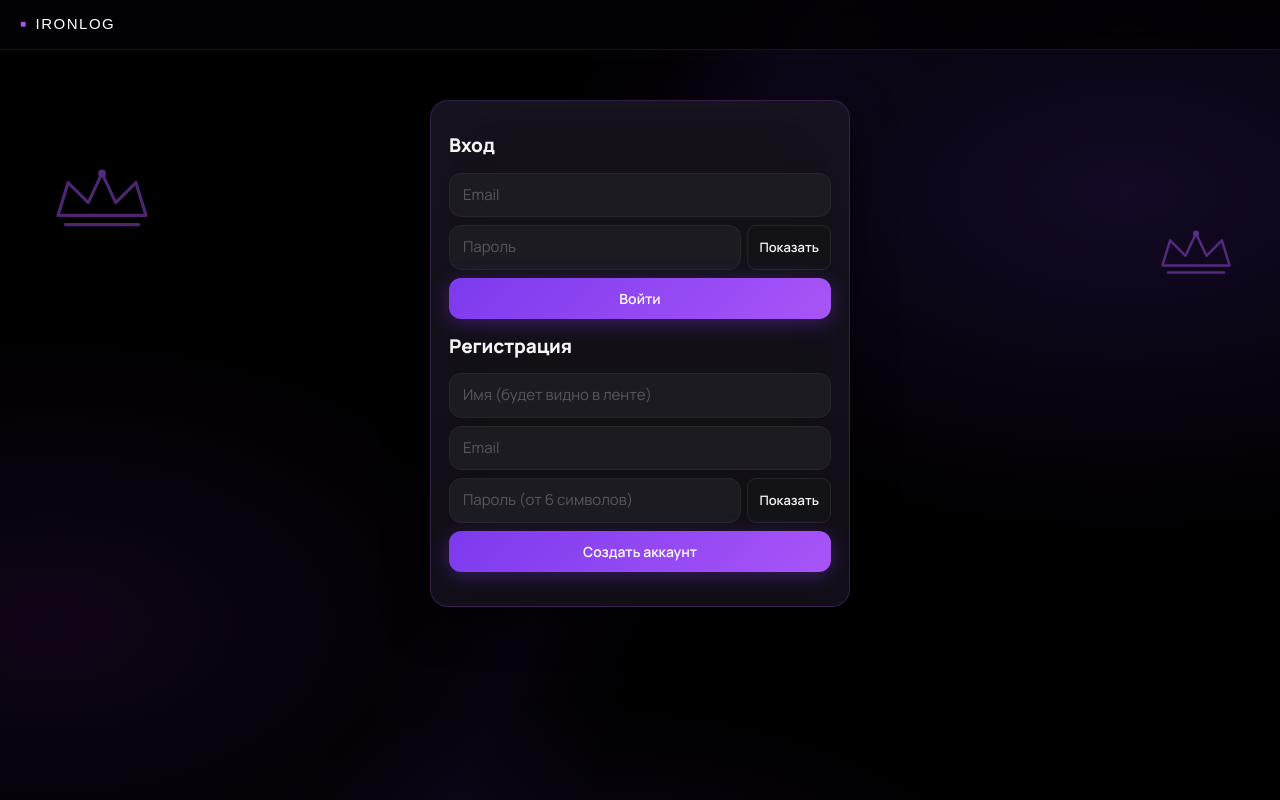
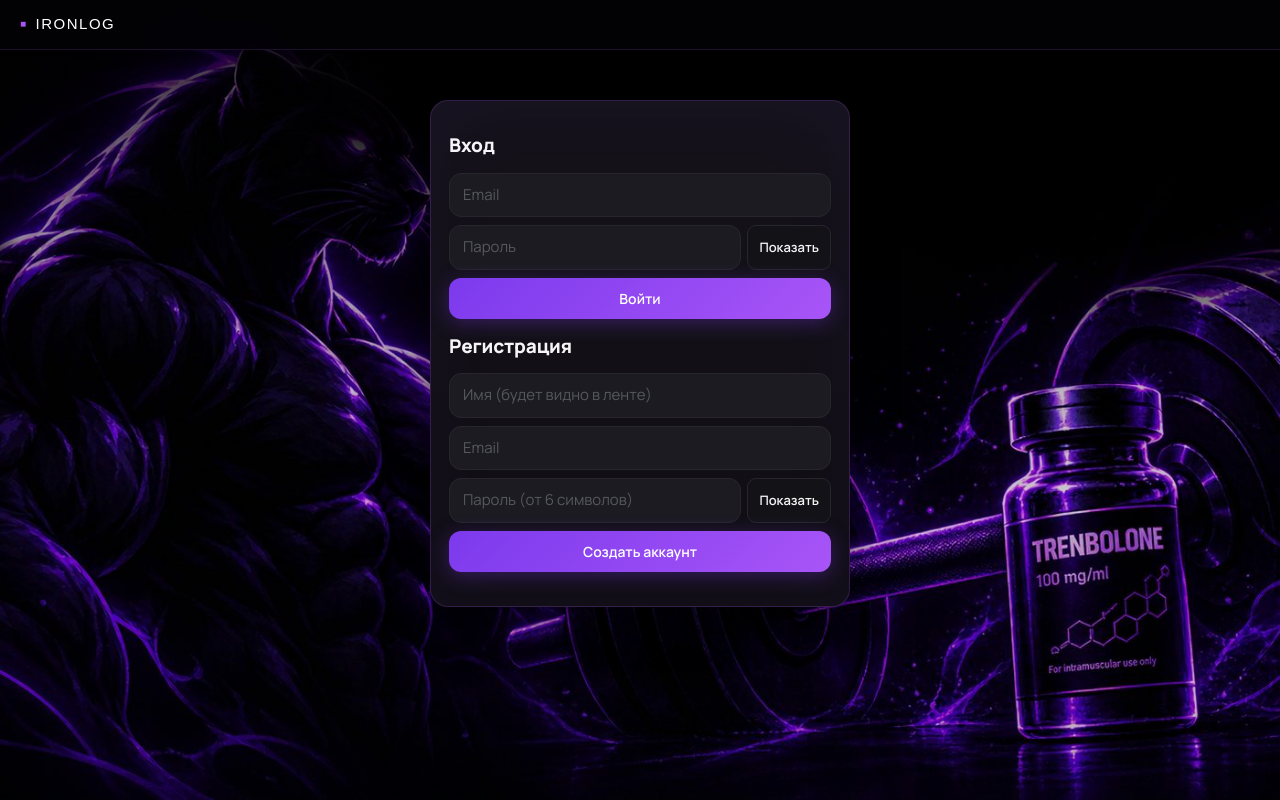
Before and after one commit to salgqqw-rg/training-diary, a Next.js app: page /login in a window 1280 px wide. Built offline with nearby package versions, Linux system fonts and the light colour scheme; no server answers; a web font is replaced by a local one.

Commit message:
Panther artwork as site background (smoke cleaned, dimmed for readability), remove crown ornaments

```diff
--- a/src/app/globals.css
+++ b/src/app/globals.css
@@ -40,25 +40,12 @@
   -webkit-font-smoothing: antialiased;
 }
 
-/* Декоративный фон: фиолетовые свечения и «волны» по краям, как на арте */
+/* Фоновая арт-сцена: пантера и штанга (сверху затемнение для читаемости) */
 body::before {
   content: ""; position: fixed; inset: 0; z-index: -2; pointer-events: none;
   background:
-    radial-gradient(1000px 560px at 88% 24%, rgba(124, 58, 237, .16), transparent 62%),
-    radial-gradient(800px 480px at 4% 78%, rgba(88, 28, 135, .18), transparent 62%),
-    radial-gradient(620px 340px at 46% 118%, rgba(124, 58, 237, .12), transparent 72%),
-    linear-gradient(115deg, transparent 42%, rgba(124, 58, 237, .05) 50%, transparent 58%);
-}
-
-/* Короны-орнаменты по сторонам */
-body::after {
-  content: ""; position: fixed; inset: 0; z-index: -1; pointer-events: none; opacity: .5;
-  background:
-    url("/crown.svg") no-repeat 4% 22% / 110px,
-    url("/crown.svg") no-repeat 96.5% 30% / 84px;
-}
-@media (max-width: 900px) {
-  body::after { opacity: .22; background: url("/crown.svg") no-repeat 90% 3% / 64px; }
+    linear-gradient(180deg, rgba(0, 0, 0, .82) 0%, rgba(0, 0, 0, .30) 26%, rgba(0, 0, 0, .08) 48%, rgba(0, 0, 0, 0) 62%, rgba(0, 0, 0, .10) 100%),
+    url("/bg.jpg") no-repeat center bottom / cover;
 }
 
 h1, h2, h3 {
```
Also changed, not shown: public/bg.jpg (added), public/crown.svg (deleted).
